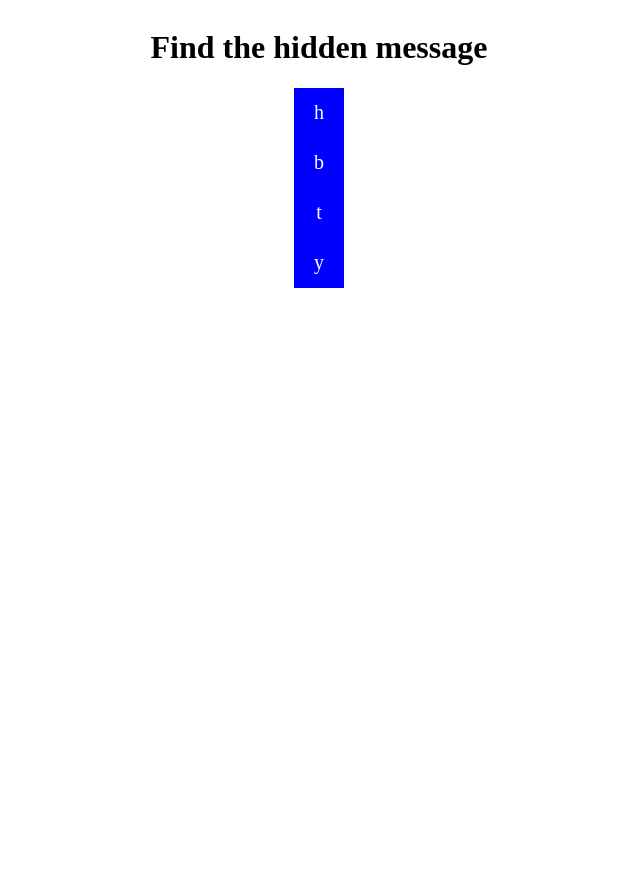
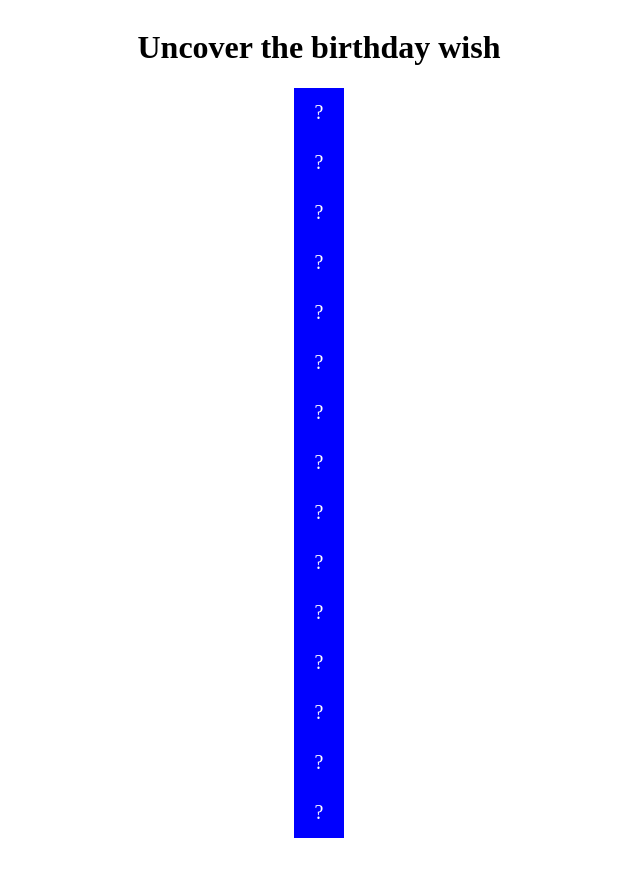
Before and after one commit to theWrongCode-dev/bday, a plain HTML site: page index.html in a window 1280 px wide. Shown: the whole page, without its empty margins (321-961 px from the left). Before the commit the page ends 800 px from the top, so only its background shows below. Drawn offline with Linux system fonts and the light colour scheme.

Commit message:
Update index.html

```diff
--- a/index.html
+++ b/index.html
@@ -19,32 +19,34 @@
         align-items: center;
         cursor: pointer;
       }
+
+      .hidden {
+        visibility: hidden;
+      }
     </style>
   </head>
   <body>
     <div class="container">
-      <h1>Find the hidden message</h1>
+      <h1>Uncover the birthday wish</h1>
       <div id="boxes">
       </div>
-      <p id="message"></p>
+      <p id="message" class="hidden"></p>
     </div>
     <script>
-      const messages = [
-        "happy",
-        "birthday",
-        "to",
-        "you",
-      ];
+      const message = "Happy Birthday!";
 
       const boxes = document.querySelector("#boxes");
-      const message = document.querySelector("#message");
+      const messageEl = document.querySelector("#message");
 
-      for (let i = 0; i < messages.length; i++) {
+      for (let i = 0; i < message.length; i++) {
         const box = document.createElement("div");
         box.classList.add("box");
-        box.innerText = messages[i][0];
+        box.innerText = "?";
         box.addEventListener("click", function () {
-          message.innerText += " " + messages[i];
+          this.innerText = message[i];
+          if (messageEl.classList.contains("hidden")) {
+            messageEl.classList.remove("hidden");
+          }
         });
         boxes.appendChild(box);
       }
```
